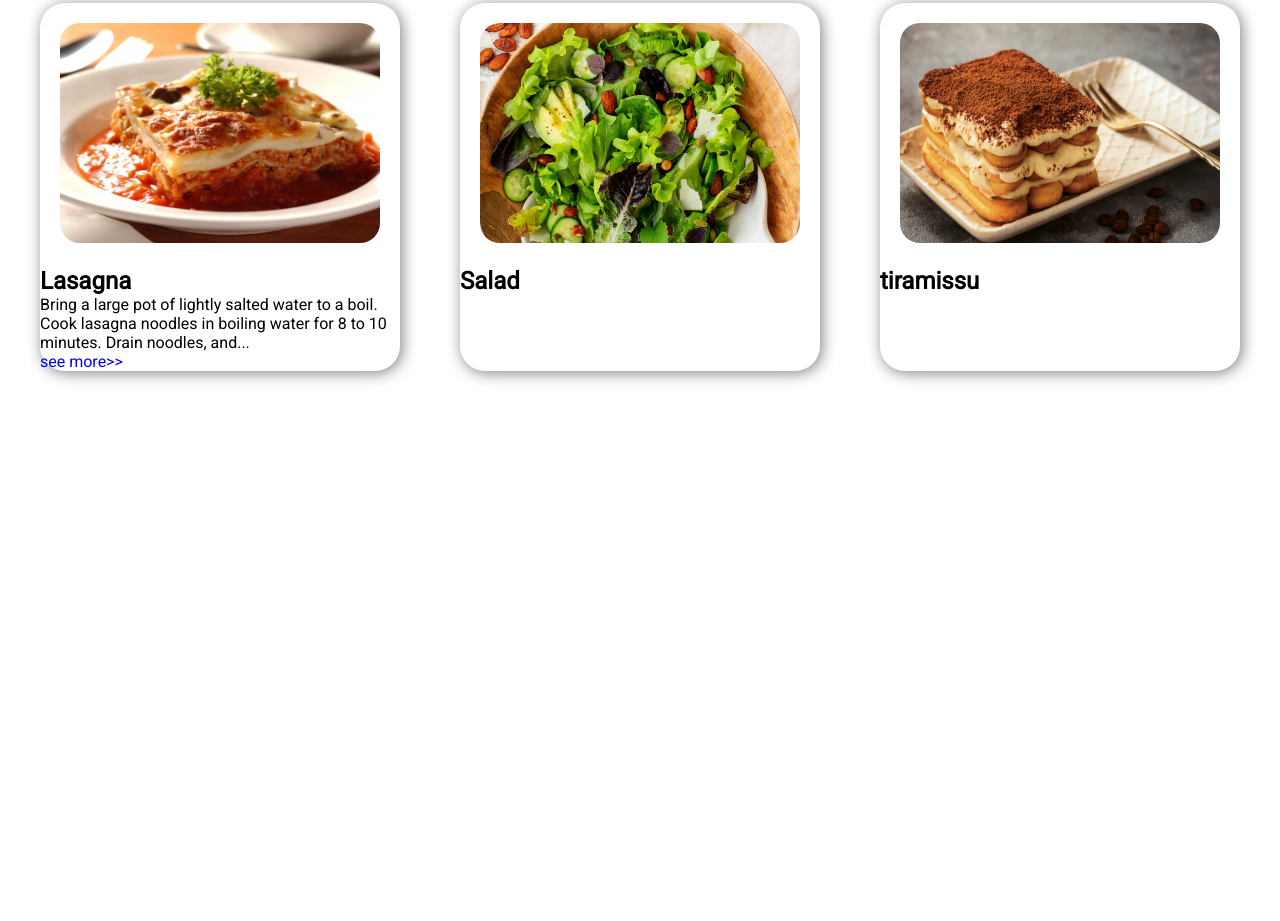
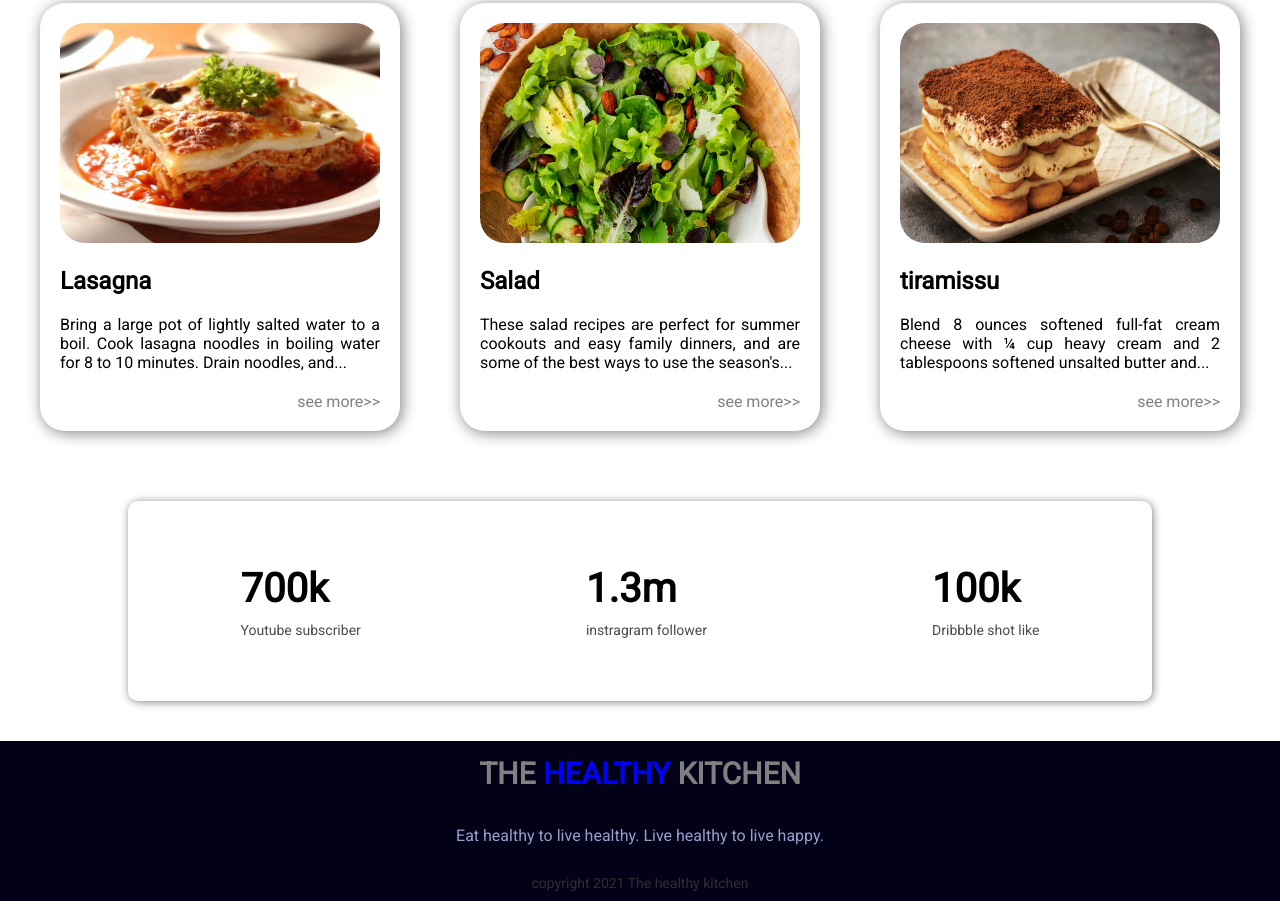
Before and after one commit to nazmul-devs/assignment-1, a plain HTML site: page index.html in a window 1280 px wide. Shown: the part 1766-2687 px from the top of the page. Before the commit the page ends 2197 px from the top, so only its background shows below. Drawn offline with Linux system fonts and the light colour scheme.

Commit message:
footer complite

```diff
--- a/css/style.css
+++ b/css/style.css
@@ -84,16 +84,75 @@
     display: flex;
     justify-content: center;
 }
+.box h2, p{
+   margin: 20px 0;
+   text-align: justify;
+}
+
+.box a{
+    float: right;
+    color: gray;
+}
 .box-1, .box-2, .box-3{
     width: 400px;
     box-shadow: 2px 2px 15px gray;
     border-radius: 25px;
     margin: 30px;
+    padding: 20px;
 }
 .box img{
     width: 320px;
     height: 220px;
     background-size: cover;
-    border-radius: 40px;
-    padding: 20px;
+    border-radius: 25px;
 }
+.follower{
+    display: flex;
+    width: 80%;
+    height: 200px;
+    box-shadow: 1px 1px 8px gray;
+    align-items: center;
+    justify-content: space-around;
+    margin: 40px auto;
+    border-radius: 10px;
+}
+.follower h1{
+    font-weight: bolder;
+    font-size: 40px;
+    margin-bottom: 10px;
+}
+.follower h3{
+    color: #252525d2;
+    font-size: 14px;
+    font-weight: 200;
+}
+
+
+/* ================footer section===================== */
+footer{
+    background: #020118;
+
+}
+footer h1{
+    color: gray;
+    font-size: 30px;
+    padding: 15px 0;
+    text-align: center;
+
+
+}
+footer h1 span{
+    color: blue;
+}
+footer p:nth-child(2){
+    color: #9e9ecc;
+    font-size: 16px;
+    text-align: center;
+
+}
+footer p:nth-child(3){
+    color: #303030;
+    font-size: 14px;
+    text-align: center;
+padding: 10px;
+}
--- a/index.html
+++ b/index.html
@@ -35,7 +35,7 @@
             <h1>About Resturent</h1>
             <p>We have fast delivery and now you can get all our food in online.
                 The healthy kitchen is now moving in order to be an established identity in Bangladesh, like Pizza Roma or few others.We always have fast and good quality food  </p>
-                <button class="btn"><a href="">Contact Us</a></button>
+                <button class="btn"><a target="_blank" href="https://www.theitaliankitchenbd.com/terms-and-conditions/">Contact Us</a></button>
         </div>
     </section>
 
@@ -55,14 +55,39 @@
             <div class="box-2">
                 <img src="images/salad.jpg" alt="">
                 <h2>Salad</h2>
-                <p></p>
+                <p>These salad recipes are perfect for summer cookouts and easy family dinners, and are some of the best ways to use the season's...</p>
+                <a href="#">see more>></a>
             </div>
             <div class="box-3">
                 <img src="images/tiramissu.jpg" alt="">
                 <h2>tiramissu</h2>
-                <p></p>
+                <p>Blend 8 ounces softened full-fat cream cheese with ¼ cup heavy cream and 2 tablespoons softened unsalted butter and...</p>
+                <a href="#">see more>></a>
             </div>
         </div>
     </section>
+
+    <seciton class="follower">
+        <div class="youtube">
+            <h1>700k</h1>
+            <h3>Youtube subscriber</h3>
+        </div>
+        <div class="instragram">
+            <h1>1.3m</h1>
+            <h3>instragram follower</h3>
+        </div>
+        <div class="liked">
+            <h1>100k</h1>
+            <h3>Dribbble shot like</h3>
+        </div>
+    </seciton>
+
+    <footer>
+        <h1>THE <span>HEALTHY</span>  KITCHEN</h1>
+        <p>Eat healthy to live healthy. Live healthy to live happy.
+        </p>
+
+        <p>copyright 2021 The healthy kitchen</p>
+    </footer>
 </body>
 </html>
```
